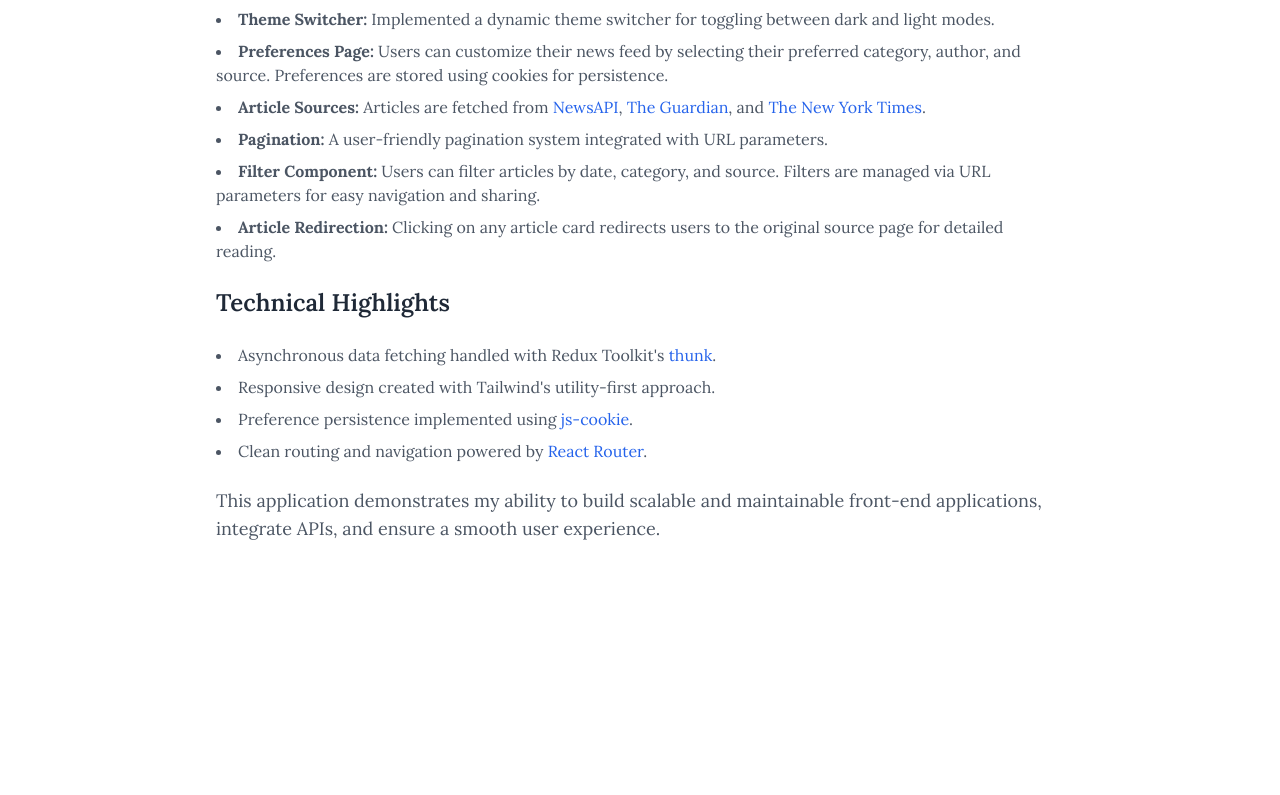
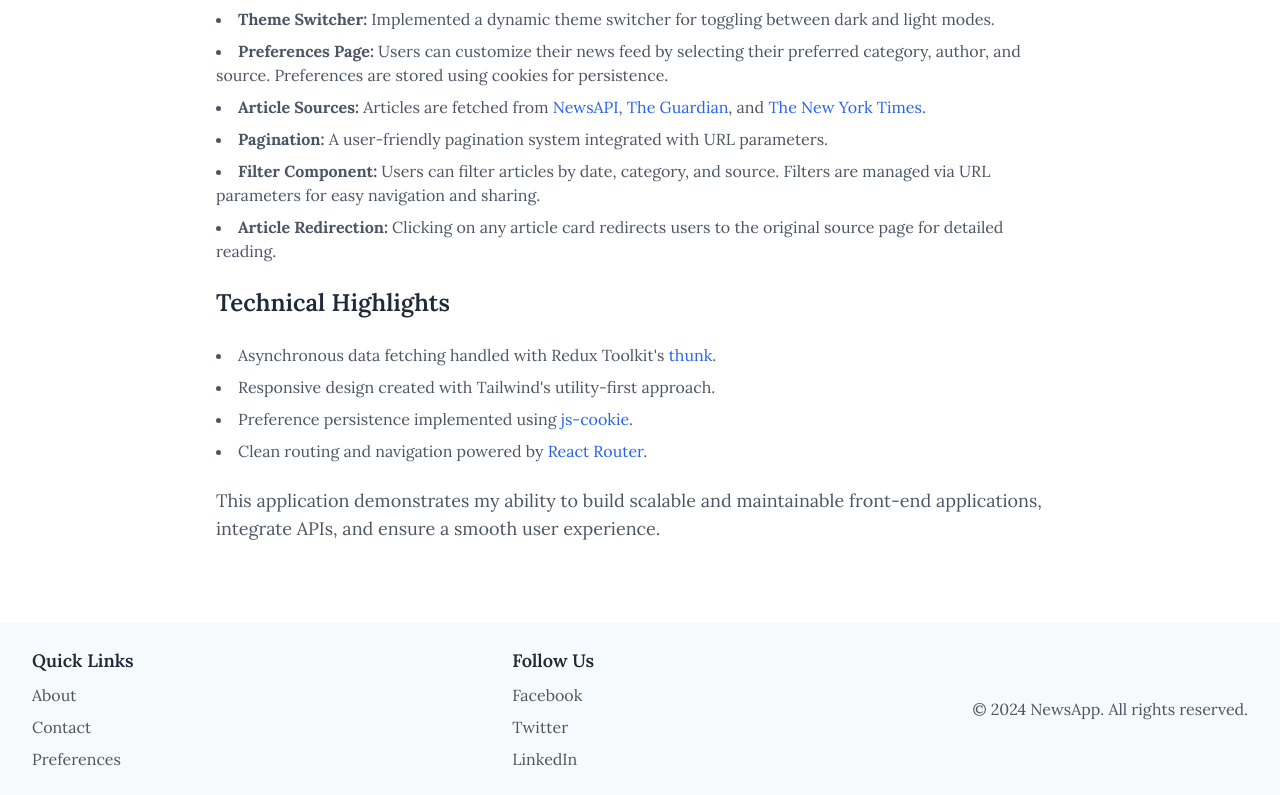
Before and after one commit to tannaz97shr/news-hub, a React (Create React App) app: page /about in a window 1280 px wide. Shown: the part 402-1197 px from the top of the page. Before the commit the page ends 1025 px from the top, so only its background shows below. Built offline with nearby package versions, Linux system fonts and the light colour scheme; a web font is replaced by a local one.

Commit message:
feat: add footer

```diff
--- /dev/null
+++ b/src/components/Footer/index.tsx
@@ -0,0 +1,86 @@
+import { Link } from "react-router-dom";
+
+const Footer = () => {
+  return (
+    <footer className="bg-background-secondary dark:bg-background-primary py-6">
+      <div className="max-w-7xl mx-auto px-4 sm:px-6 lg:px-8">
+        <div className="flex flex-col md:flex-row justify-between md:items-center">
+          {/* Quick Links */}
+          <div className="mb-4 md:mb-0">
+            <h2 className="text-lg font-semibold text-text-primary dark:text-text-primary">
+              Quick Links
+            </h2>
+            <ul className="mt-2 space-y-2">
+              <li>
+                <Link
+                  to="/about"
+                  className="text-text-secondary dark:text-text-secondary hover:text-blue-600 dark:hover:text-blue-400"
+                >
+                  About
+                </Link>
+              </li>
+              <li>
+                <Link
+                  to="/contact"
+                  className="text-text-secondary dark:text-text-secondary hover:text-blue-600 dark:hover:text-blue-400"
+                >
+                  Contact
+                </Link>
+              </li>
+              <li>
+                <Link
+                  to="/preferences"
+                  className="text-text-secondary dark:text-text-secondary hover:text-blue-600 dark:hover:text-blue-400"
+                >
+                  Preferences
+                </Link>
+              </li>
+            </ul>
+          </div>
+
+          {/* Social Links */}
+          <div className="mb-4 md:mb-0">
+            <h2 className="text-lg font-semibold text-text-primary dark:text-text-primary">
+              Follow Us
+            </h2>
+            <div className="mt-2 space-y-2">
+              <div
+                // href="#"
+                // target="_blank"
+                // rel="noopener noreferrer"
+                className="text-text-secondary dark:text-text-secondary hover:text-blue-600 dark:hover:text-blue-400"
+              >
+                <i className="fab fa-facebook-f"></i> Facebook
+              </div>
+              <div
+                // href="#"
+                // target="_blank"
+                // rel="noopener noreferrer"
+                className="text-text-secondary dark:text-text-secondary hover:text-blue-600 dark:hover:text-blue-400"
+              >
+                <i className="fab fa-twitter"></i> Twitter
+              </div>
+              <div
+                // href="#"
+                // target="_blank"
+                // rel="noopener noreferrer"
+                className="text-text-secondary dark:text-text-secondary hover:text-blue-600 dark:hover:text-blue-400"
+              >
+                <i className="fab fa-linkedin"></i> LinkedIn
+              </div>
+            </div>
+          </div>
+
+          {/* Copyright */}
+          <div className="text-center text-text-secondary dark:text-text-secondary mt-4 md:mt-0">
+            <p>
+              &copy; {new Date().getFullYear()} NewsApp. All rights reserved.
+            </p>
+          </div>
+        </div>
+      </div>
+    </footer>
+  );
+};
+
+export default Footer;
--- a/src/components/Layout/index.tsx
+++ b/src/components/Layout/index.tsx
@@ -1,4 +1,5 @@
 import { Outlet } from "react-router-dom";
+import Footer from "../Footer";
 import Loading from "../Loading";
 import Menu from "../Menu";
 
@@ -8,9 +9,10 @@
       <div className="flex min-h-[100vh] flex-col bg-background-primary">
         <Loading />
         <Menu />
-        <div className="p-4 md:p-8 max-w-7xl mx-auto w-full">
+        <div className="p-4 md:p-8 max-w-7xl mx-auto w-full h-full flex-1">
           <Outlet />
         </div>
+        <Footer />
       </div>
     </>
   );
--- a/src/components/Slider/index.tsx
+++ b/src/components/Slider/index.tsx
@@ -65,7 +65,7 @@
                     />
                   </div>
                   <div className=" md:w-1/3 flex flex-col p-4">
-                    <div className=" text-sm font-semibold text-highlight">
+                    <div className=" text-sm font-semibold text-highlight mx-auto md:mx-0">
                       {headline.source}{" "}
                       {headline.author && (
                         <span className="ml-4 text-text-primary text-sm">
@@ -73,7 +73,7 @@
                         </span>
                       )}
                     </div>
-                    <div className="w-12 border border-highlight mt-2"></div>
+                    <div className="w-12 border border-highlight mt-2 hidden md:flex"></div>
                     <div className=" text-sm text-text-secondary mt-4 font-mono">
                       {intlDate}
                     </div>
```
